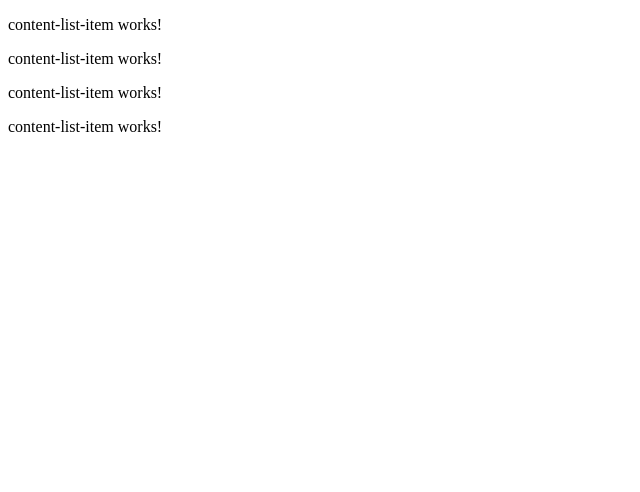
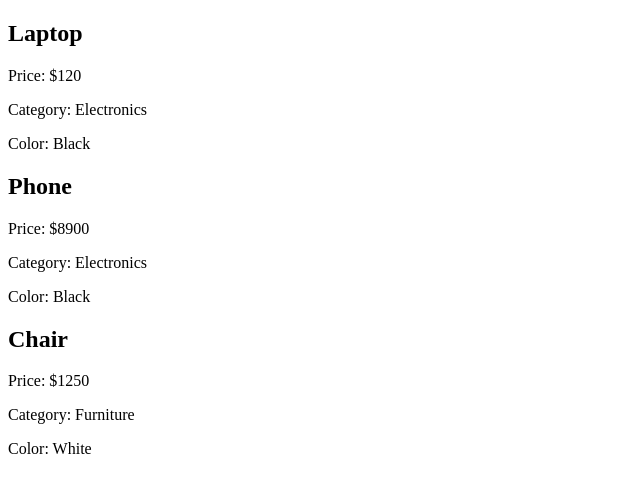
Before and after one commit to Aryanparmar123/Aryan_Parmar_Learning_Angular_new, an Angular app: page / in a window 1280 px wide. Shown: the top 492 px of the page, without its empty margins (0-640 px from the left). Built offline with nearby package versions, Linux system fonts and the light colour scheme.

Commit message:
done 9th part contentlist component

```diff
--- a/src/app/content-list-item/content-list-item.component.html
+++ b/src/app/content-list-item/content-list-item.component.html
@@ -1 +1,6 @@
-<p>content-list-item works!</p>
+<div class="content-list-item">
+  <h2>{{ product.name }}</h2>
+  <p>Price: ${{ product.price }}</p>
+  <p>Category: {{ product.category }}</p>
+  <p>Color: {{ product.color }}</p>
+</div>
--- a/src/app/content-list-item/content-list-item.component.ts
+++ b/src/app/content-list-item/content-list-item.component.ts
@@ -1,4 +1,5 @@
-import { Component } from '@angular/core';
+import {Component, Input} from '@angular/core';
+import {Product} from '../models/product';
 
 @Component({
   selector: 'app-content-list-item',
@@ -8,5 +9,5 @@ import { Component } from '@angular/core';
   styleUrl: './content-list-item.component.css'
 })
 export class ContentListItemComponent {
-
+  @Input() product!: Product;
 }
--- a/src/app/content-list/content-list.component.html
+++ b/src/app/content-list/content-list.component.html
@@ -1,7 +1,4 @@
-
-<div>
-  <app-content-list-item></app-content-list-item>
-  <app-content-list-item></app-content-list-item>
-  <app-content-list-item></app-content-list-item>
-  <app-content-list-item></app-content-list-item>
-</div>
+<app-content-list-item
+  *ngFor="let product of products"
+  [product]="product">
+</app-content-list-item>
```
